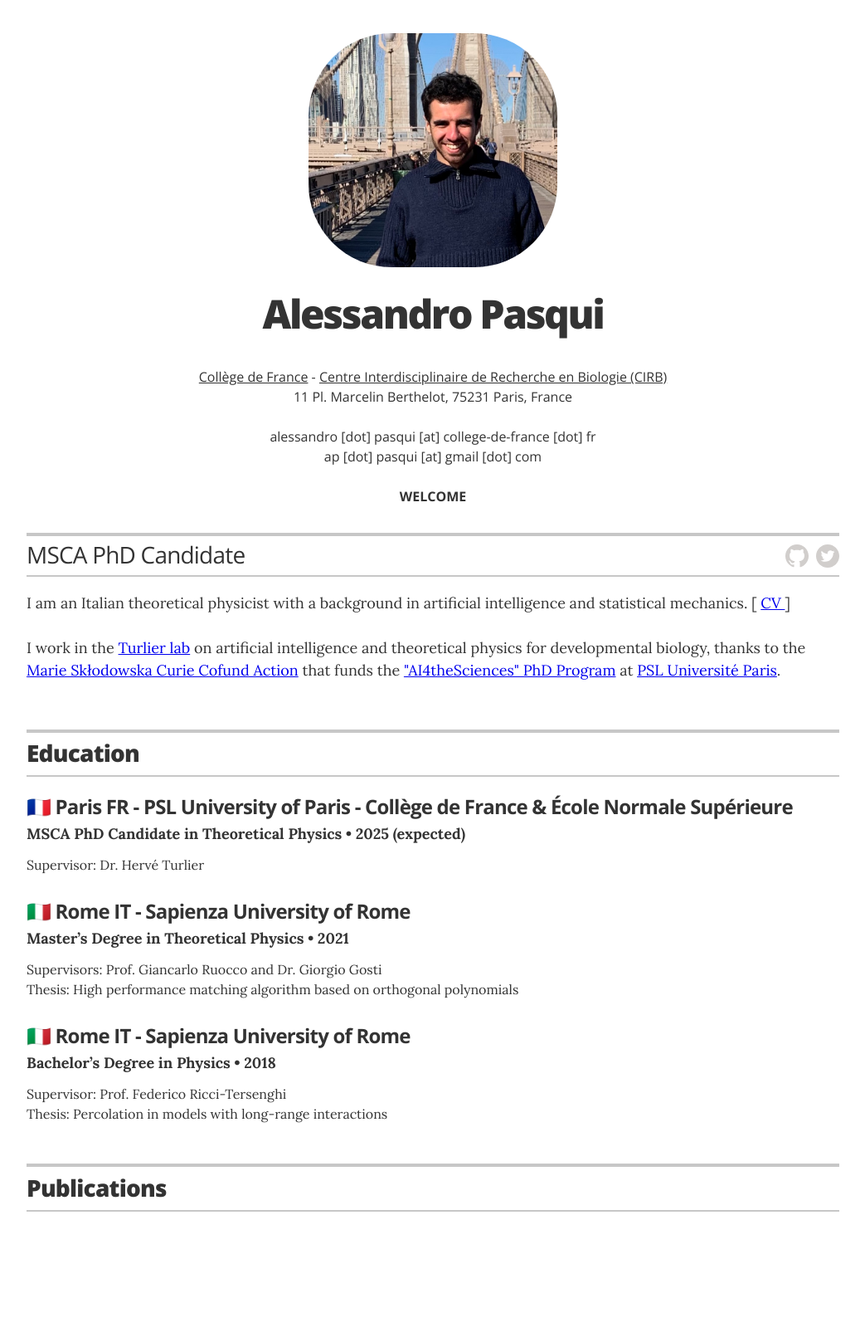
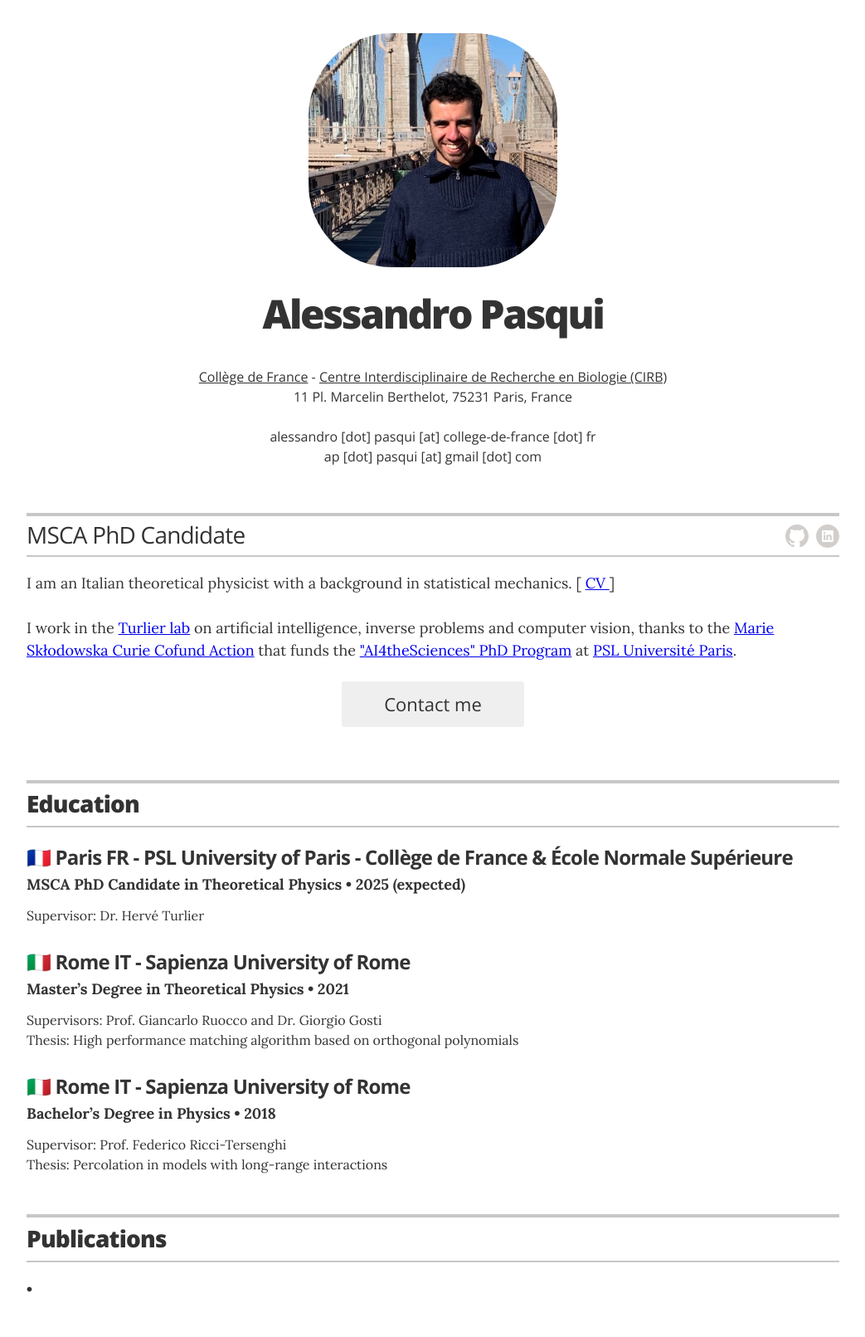
Before and after one commit to apasqui/apasqui.github.io, a Jekyll site: the page built from index.html, in a window 1280 px wide. Shown: the whole page at 83% size, without its empty margins (118-1161 px from the left). Built offline with Jekyll 4.4.1, drawn with Linux system fonts in a browser that asks for light colours; before the commit the page ends 1508 px from its top, so only the background shows below that.

Commit message:
Add files via upload

```diff
--- a/_config.yml
+++ b/_config.yml
@@ -1,5 +1,5 @@
 # Site settings
-title: "alessandropasqui"
+title: "Alessandro Pasqui"
 description: "personal webpage"
 
 # Build settings
@@ -23,18 +23,17 @@
 resume_header_contact_info:     "<br> <a href=https://www.college-de-france.fr/>Collège de France</a> - <a href=https://www.college-de-france.fr/recherche/centre-interdisciplinaire-de-recherche-en-biologie-cirb>Centre Interdisciplinaire de Recherche en Biologie (CIRB)</a><br>
 11 Pl. Marcelin Berthelot, 75231 Paris, France <br><br>
 alessandro [dot] pasqui [at] college-de-france [dot] fr <br>
-ap [dot] pasqui [at] gmail [dot] com <br> <br>
-<b> WELCOME </b>"
+ap [dot] pasqui [at] gmail [dot] com <br> <br>"
 display_header_contact_info:    "true"
 
-resume_header_intro: "<p>I am an Italian theoretical physicist with a background in artificial intelligence and statistical mechanics. [ <a href=\"cv/CV-Alessandro_Pasqui.pdf\" download> CV </a> ] <br> <br>
-I work in the <a href=https://www.turlierlab.com/>Turlier lab</a> on artificial intelligence and theoretical physics for developmental biology, thanks to the <a href=https://marie-sklodowska-curie-actions.ec.europa.eu/>Marie Skłodowska Curie Cofund Action</a> that funds the <a href=https://psl.eu/en/research/major-research-projects/european-programs/ai4thesciences-doctoral-program>\"AI4theSciences\" PhD Program</a> at <a href=https://psl.eu/>PSL Université Paris</a>.</p>"
+resume_header_intro: "<p>I am an Italian theoretical physicist with a background in statistical mechanics. [ <a href=\"cv/CV-Alessandro_Pasqui.pdf\" download> CV </a> ] <br> <br>
+I work in the <a href=https://www.turlierlab.com/>Turlier lab</a> on artificial intelligence, inverse problems and computer vision, thanks to the <a href=https://marie-sklodowska-curie-actions.ec.europa.eu/>Marie Skłodowska Curie Cofund Action</a> that funds the <a href=https://psl.eu/en/research/major-research-projects/european-programs/ai4thesciences-doctoral-program>\"AI4theSciences\" PhD Program</a> at <a href=https://psl.eu/>PSL Université Paris</a>.</p>"
 
 # use "yes" to display the email contact button,
 # "no" to display an "I'm not looking for work" message,
 # or remove the resume_looking_for_work option entirely
 # to leave blank
-# resume_looking_for_work:        "yes"
+resume_looking_for_work:        "yes"
 
 # Decide which sections to use
 # comment out to hide
@@ -52,10 +51,10 @@
 # uncomment the options you wish to display, and add your own URL
 resume_social_links:
   resume_github_url:            "https://github.com/apasqui"
-  resume_twitter_url:           "https://twitter.com/ap_pasqui"
+  # resume_twitter_url:           "https://twitter.com/ap_pasqui"
   # resume_dribbble_url:          "https://dribbble.com/jag"
   # resume_facebook_url:          "insert Facebook URL here"
-  # resume_linkedin_url:          "https://www.linkedin.com/in/joelglovier"
+  resume_linkedin_url:          "https://www.linkedin.com/in/joelglovier"
   # resume_instagram_url:         "insert your Instagram URL here"
   # resume_website_url:           "http://joelglovier.com"
   # resume_medium_url:            "https://medium.com/@jglovier"
--- /dev/null
+++ b/_data/publications.yml
@@ -0,0 +1,3 @@
+# Papers
+
+- paper: Self-Supervised Z-Slice Augmentation for 3D Bio-Imaging via Knowledge Distillation
```
Also changed, not shown: 1 other file.
